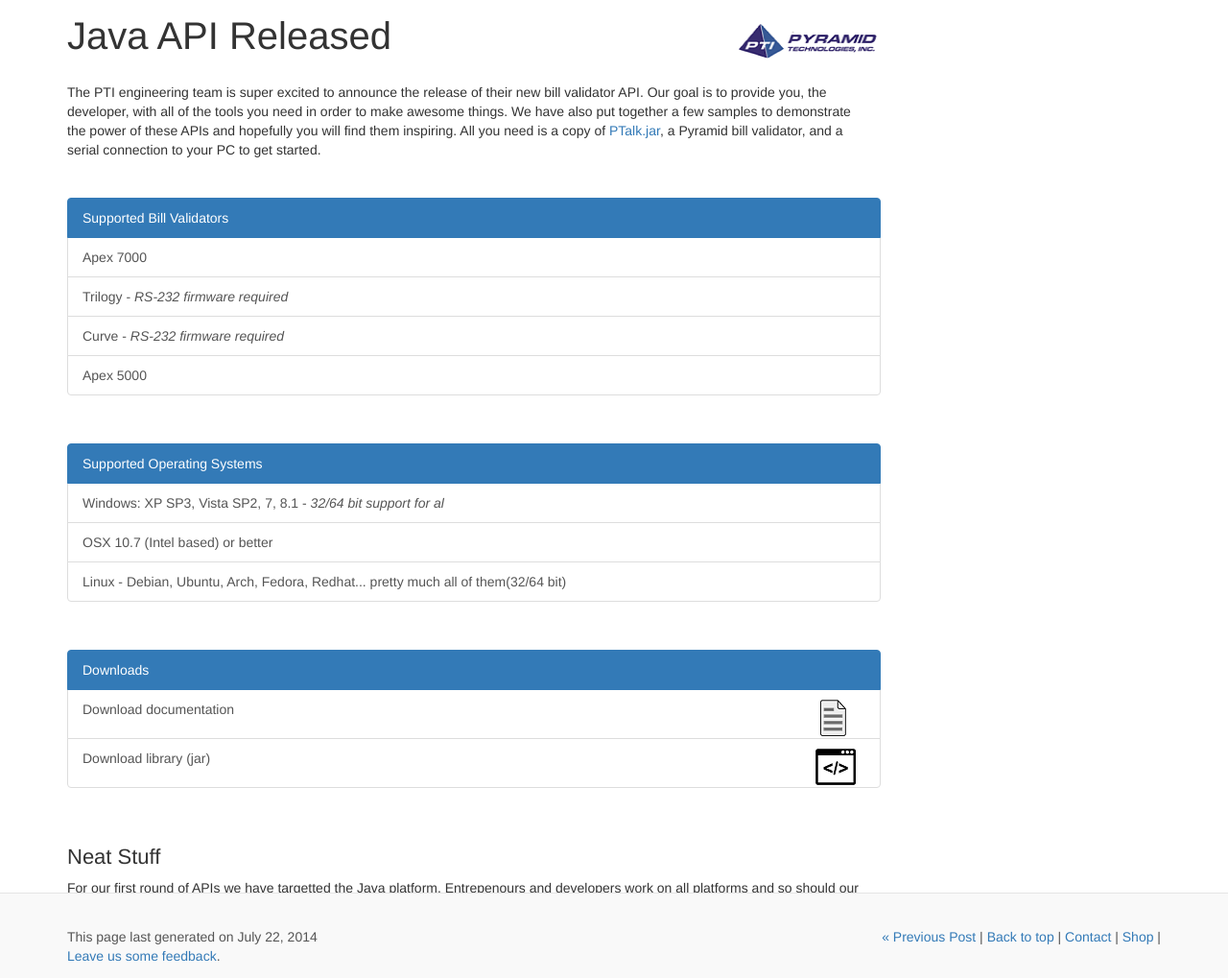
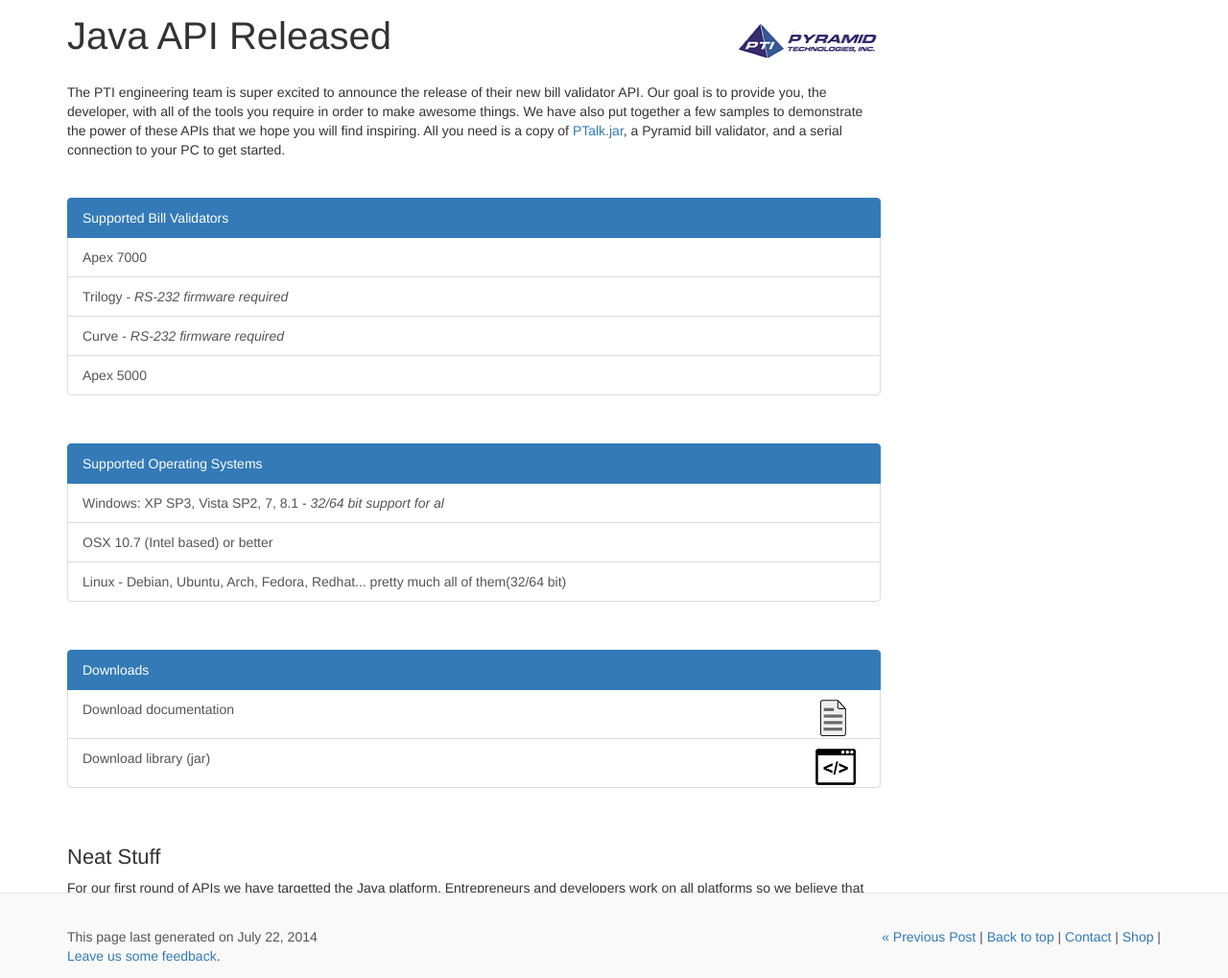
Before and after one commit to PyramidTechnologies/pyramidtechnologies.github.io, a Jekyll site: the page built from _posts/2014-07-21-Pyramid-API-Release.md, in a window 1280 px wide and 1400 px high. Shown: the part 358-1377 px from the top of the window at 96% size. Built offline with Jekyll 4.4.1, drawn with Linux system fonts in a browser that asks for light colours; nearby versions of some CDN libraries; Markdown is read by kramdown in place of the engine named in the settings; comment, search, counter and statistics services are not loaded; a style sheet for code colours, icons or effects is not loaded.

Commit message:
Update 2014-07-21-Pyramid-API-Release.md

```diff
--- a/_posts/2014-07-21-Pyramid-API-Release.md
+++ b/_posts/2014-07-21-Pyramid-API-Release.md
@@ -18,7 +18,7 @@ image: logo_1.jpg
 
 <h1>Java API Released<img alt="logo_1" class="pull-right" src="/img/logo.png" style="height:59px; width:149px" /></h1>
 
-<p>The PTI engineering team is super excited to announce the release of their new bill validator API. Our goal is to provide you, the developer, with all of the tools you need in order to make awesome things. We have also put together a few samples to demonstrate the power of these APIs and hopefully you will find them inspiring. All you need is a copy of <a href="/api/release/PTalk.jar" target="_blank">PTalk.jar</a>, a Pyramid bill validator, and a serial connection to your PC to get started.</p>
+<p>The PTI engineering team is super excited to announce the release of their new bill validator API. Our goal is to provide you, the developer, with all of the tools you require in order to make awesome things. We have also put together a few samples to demonstrate the power of these APIs that we hope you will find inspiring. All you need is a copy of <a href="/api/release/PTalk.jar" target="_blank">PTalk.jar</a>, a Pyramid bill validator, and a serial connection to your PC to get started.</p>
 
 <p>&nbsp;</p>
 
@@ -55,7 +55,7 @@ Supported Bill Validators
 <p>&nbsp;</p>
 
 <h2>Neat Stuff</h2>
-<p>For our first round of APIs we have targetted the Java platform. Entrepenours and developers work on all platforms and so should our product. Many people have purchased our Apex and Trilogy model bill validators and requested sample code or APIs. We are making good on our promise to deliver.</p>
+<p>For our first round of APIs we have targetted the Java platform. Entrepreneurs and developers work on all platforms so we believe that our tools should be held to the same standard. With the library you will be able to develop desktop, console, and web applications without having to hassle with cross-platform drivers.</p>
 
 <p>&nbsp;</p>
 
```
